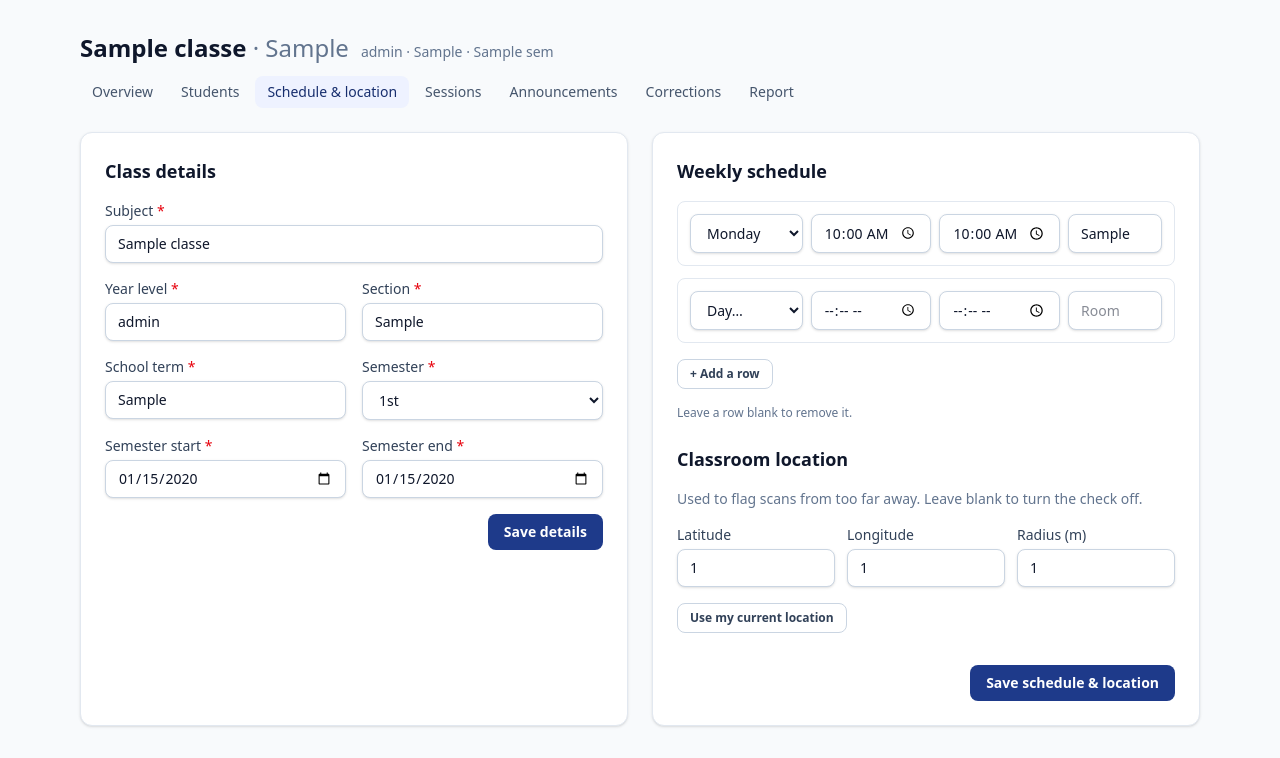
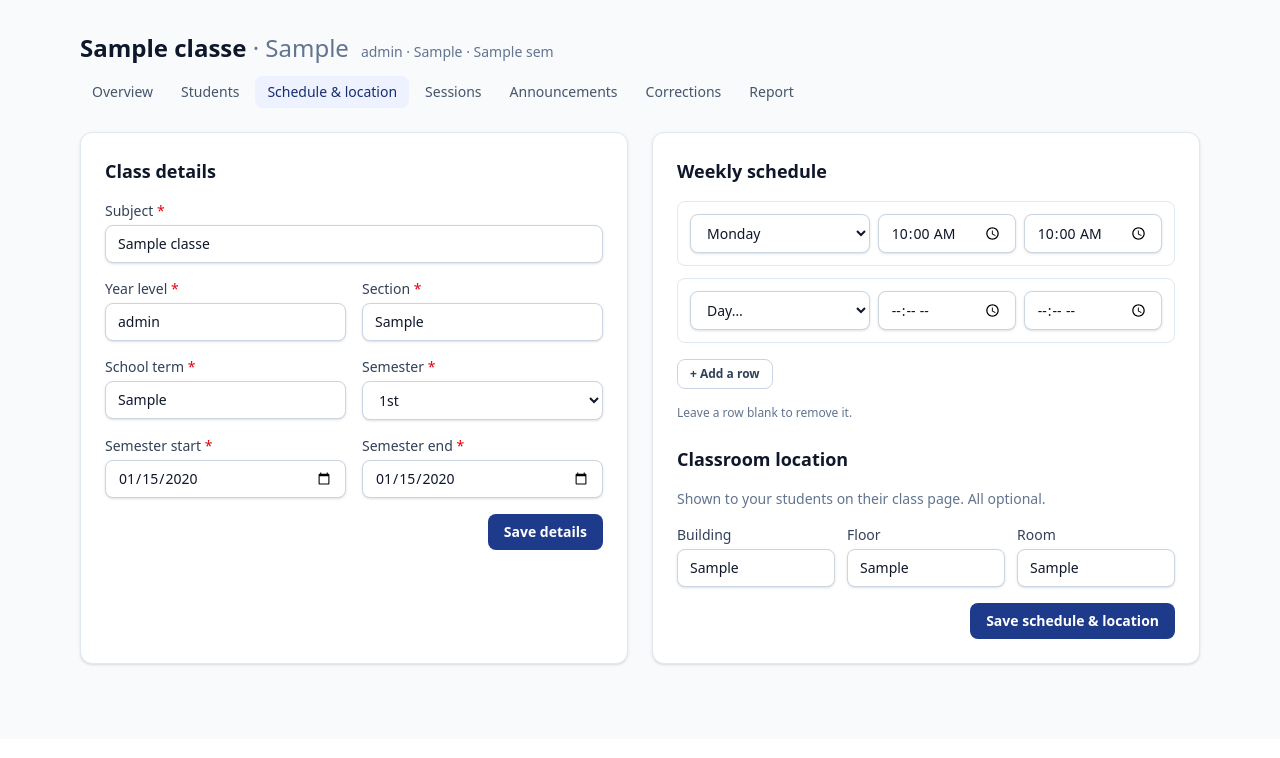
Before and after one commit to czarialorenz-art/ATTENDEASE, a Laravel app: page /classes/1/edit in a window 1280 px wide. Shown: the part 61-819 px from the top of the page. After the commit the page ends 727 px from the top, so only its background shows below. Run offline with Laravel 12, Linux system fonts and the light colour scheme; a user stored in the database is signed in; data comes from the database, SQL or seed files in the repository; tables that the repository leaves empty hold one stand-in row (values such as "Sample post"); data that the repository does not hold is empty; style sheets or scripts are compiled from the project's sources.

Commit message:
Classroom location as building, floor and room
The weekly schedule rows no longer have a Room box, and the map
fields (latitude, longitude, radius, "Use my current location") are
removed. The classroom location is now the class's building, floor
and room (new nullable columns on classes), shown on the teacher's
class overview and the student's class page. Saving the form clears
any old coordinates, so the TOO_FAR distance flag is off. PRD updated
(FR-CLS-03, FR-CLS-08, FR-ATT-10, data model).

Co-Authored-By: Claude Opus 5.5 <noreply@anthropic.com>

```diff
--- a/attendease/app/Http/Controllers/ClassController.php
+++ b/attendease/app/Http/Controllers/ClassController.php
@@ -73,7 +73,8 @@ class ClassController extends Controller
         $this->authorize('update', $class);
 
         $rows = collect($request->input('schedules', []))
-            ->filter(fn ($r) => filled($r['day_of_week'] ?? null) || filled($r['start_time'] ?? null) || filled($r['end_time'] ?? null) || filled($r['room'] ?? null))
+            ->filter(fn ($r) => filled($r['day_of_week'] ?? null) || filled($r['start_time'] ?? null) || filled($r['end_time'] ?? null))
+            ->map(fn ($r) => array_intersect_key($r, array_flip(['day_of_week', 'start_time', 'end_time'])))
             ->values()
             ->all();
         $request->merge(['schedules' => $rows]);
@@ -83,10 +84,10 @@ class ClassController extends Controller
             'schedules.*.day_of_week' => ['required', 'integer', 'between:0,6'],
             'schedules.*.start_time' => ['required', 'date_format:H:i'],
             'schedules.*.end_time' => ['required', 'date_format:H:i', 'after:schedules.*.start_time'],
-            'schedules.*.room' => ['nullable', 'string', 'max:100'],
-            'latitude' => ['nullable', 'numeric', 'between:-90,90', 'required_with:longitude'],
-            'longitude' => ['nullable', 'numeric', 'between:-180,180', 'required_with:latitude'],
-            'radius_m' => ['nullable', 'integer', 'min:10', 'max:5000'],
+            // Classroom location: building, floor and room name.
+            'building' => ['nullable', 'string', 'max:100'],
+            'floor' => ['nullable', 'string', 'max:50'],
+            'room' => ['nullable', 'string', 'max:100'],
         ], [
             'schedules.*.end_time.after' => 'Each end time must be after its start time.',
         ]);
@@ -94,12 +95,16 @@ class ClassController extends Controller
         DB::transaction(function () use ($class, $data) {
             $class->schedules()->delete();
             foreach ($data['schedules'] ?? [] as $row) {
-                $class->schedules()->create($row);
+                $class->schedules()->create($row); // rooms now live on the class, not on each row
             }
             $class->update([
-                'latitude' => $data['latitude'] ?? null,
-                'longitude' => $data['longitude'] ?? null,
-                'radius_m' => $data['radius_m'] ?? 100,
+                'building' => filled($data['building'] ?? null) ? trim($data['building']) : null,
+                'floor' => filled($data['floor'] ?? null) ? trim($data['floor']) : null,
+                'room' => filled($data['room'] ?? null) ? trim($data['room']) : null,
+                // Map coordinates were removed from the form, so the distance (TOO_FAR) check is off.
+                'latitude' => null,
+                'longitude' => null,
+                'radius_m' => 100,
             ]);
         });
 
--- a/attendease/app/Models/SchoolClass.php
+++ b/attendease/app/Models/SchoolClass.php
@@ -25,7 +25,16 @@ class SchoolClass extends Model
     protected $fillable = [
         'teacher_id', 'subject', 'year_level', 'section', 'school_term', 'semester',
         'semester_start', 'semester_end', 'code', 'latitude', 'longitude', 'radius_m',
+        'building', 'floor', 'room',
     ];
+
+    /** FR-CLS-03: e.g. "Tesda Lab · 3rd floor · Main Building", or null when nothing is set. */
+    public function locationLabel(): ?string
+    {
+        $parts = array_filter([$this->room, $this->floor ? (preg_match('/floor/i', $this->floor) ? $this->floor : $this->floor.' floor') : null, $this->building], 'filled');
+
+        return $parts ? implode(' · ', $parts) : null;
+    }
 
     protected function casts(): array
     {
--- a/attendease/resources/views/classes/edit.blade.php
+++ b/attendease/resources/views/classes/edit.blade.php
@@ -16,14 +16,14 @@
             @php
                 $rows = old('schedules', $class->schedules->map(fn ($s) => [
                     'day_of_week' => $s->day_of_week, 'start_time' => substr($s->start_time, 0, 5),
-                    'end_time' => substr($s->end_time, 0, 5), 'room' => $s->room,
+                    'end_time' => substr($s->end_time, 0, 5),
                 ])->all());
-                $rows[] = ['day_of_week' => '', 'start_time' => '', 'end_time' => '', 'room' => ''];
+                $rows[] = ['day_of_week' => '', 'start_time' => '', 'end_time' => ''];
             @endphp
 
             <div id="schedule-rows" class="space-y-3">
                 @foreach ($rows as $i => $row)
-                    <div class="grid grid-cols-2 gap-2 rounded-lg border border-slate-200 p-3 sm:grid-cols-[1.2fr_1fr_1fr_1fr]" data-row>
+                    <div class="grid grid-cols-2 gap-2 rounded-lg border border-slate-200 p-3 sm:grid-cols-[1.3fr_1fr_1fr]" data-row>
                         <select name="schedules[{{ $i }}][day_of_week]" class="input col-span-2 sm:col-span-1" aria-label="Day">
                             <option value="">Day…</option>
                             @foreach (\App\Models\ClassSchedule::DAYS as $d => $name)
@@ -32,8 +32,7 @@
                         </select>
                         <input type="time" name="schedules[{{ $i }}][start_time]" value="{{ $row['start_time'] ?? '' }}" class="input" aria-label="Start time">
                         <input type="time" name="schedules[{{ $i }}][end_time]" value="{{ $row['end_time'] ?? '' }}" class="input" aria-label="End time">
-                        <input name="schedules[{{ $i }}][room]" value="{{ $row['room'] ?? '' }}" class="input col-span-2 sm:col-span-1" placeholder="Room" aria-label="Room">
-                        @foreach (['day_of_week', 'start_time', 'end_time', 'room'] as $f)
+                        @foreach (['day_of_week', 'start_time', 'end_time'] as $f)
                             @error("schedules.$i.$f")<p class="error col-span-full">{{ $message }}</p>@enderror
                         @endforeach
                     </div>
@@ -42,15 +41,14 @@
             <button type="button" class="btn-secondary btn-sm" id="add-row">+ Add a row</button>
             <p class="help">Leave a row blank to remove it.</p>
 
+            {{-- FR-CLS-03: where the class meets --}}
             <h2 class="h2 pt-2">Classroom location</h2>
-            <p class="text-sm text-slate-500">Used to flag scans from too far away. Leave blank to turn the check off.</p>
+            <p class="text-sm text-slate-500">Shown to your students on their class page. All optional.</p>
             <div class="grid gap-3 sm:grid-cols-3">
-                <x-field name="latitude" label="Latitude" :value="$class->latitude" inputmode="decimal" placeholder="14.6507" />
-                <x-field name="longitude" label="Longitude" :value="$class->longitude" inputmode="decimal" placeholder="121.0494" />
-                <x-field name="radius_m" label="Radius (m)" type="number" :value="$class->radius_m ?? 100" min="10" max="5000" />
+                <x-field name="building" label="Building" :value="$class->building" maxlength="100" placeholder="e.g. Main Building" />
+                <x-field name="floor" label="Floor" :value="$class->floor" maxlength="50" placeholder="e.g. 3rd" />
+                <x-field name="room" label="Room" :value="$class->room" maxlength="100" placeholder="e.g. Tesda Lab" />
             </div>
-            <button type="button" class="btn-secondary btn-sm" id="use-location">Use my current location</button>
-            <p id="loc-msg" class="help"></p>
 
             <div class="flex justify-end"><button class="btn-primary">Save schedule & location</button></div>
         </form>
@@ -67,16 +65,6 @@
             clone.querySelectorAll('.error').forEach(el => el.remove());
             wrap.appendChild(clone);
         });
-        document.getElementById('use-location').addEventListener('click', () => {
-            const msg = document.getElementById('loc-msg');
-            if (!navigator.geolocation) { msg.textContent = 'This browser has no location support.'; return; }
-            msg.textContent = 'Getting your location…';
-            navigator.geolocation.getCurrentPosition(p => {
-                document.getElementById('f_latitude').value = p.coords.latitude.toFixed(7);
-                document.getElementById('f_longitude').value = p.coords.longitude.toFixed(7);
-                msg.textContent = `Accuracy about ${Math.round(p.coords.accuracy)} m. Save to keep it.`;
-            }, e => { msg.textContent = 'Could not get location: ' + e.message; }, { enableHighAccuracy: true, timeout: 10000 });
-        });
     </script>
     @endpush
 </x-layouts.app>
--- a/attendease/resources/views/classes/show.blade.php
+++ b/attendease/resources/views/classes/show.blade.php
@@ -35,12 +35,13 @@
 
             <h2 class="h2 mt-6 mb-2">Weekly schedule</h2>
             @forelse ($class->schedules as $row)
-                <div class="text-sm">{{ $row->dayName() }} · {{ substr($row->start_time, 0, 5) }}–{{ substr($row->end_time, 0, 5) }} @if ($row->room) · {{ $row->room }} @endif</div>
+                <div class="text-sm">{{ $row->dayName() }} · {{ substr($row->start_time, 0, 5) }}–{{ substr($row->end_time, 0, 5) }}</div>
             @empty
                 <p class="text-sm text-slate-500">No schedule set. <a href="{{ route('classes.edit', $class) }}" class="text-brand-600 hover:underline">Add one</a>.</p>
             @endforelse
             <p class="mt-2 text-sm text-slate-500">
-                Location check: {{ $class->hasLocation() ? 'on, '.$class->radius_m.' m radius' : 'off (no classroom location set)' }}
+                Classroom: {{ $class->locationLabel() ?? 'not set' }}
+                @unless ($class->locationLabel())<a href="{{ route('classes.edit', $class) }}" class="text-brand-600 hover:underline">Add it</a>@endunless
             </p>
         </div>
     </div>
```
Also changed, not shown: attendease/docs/PRD.md (+5 -5 lines), attendease/resources/views/classes/student.blade.php (+7 -1 lines), attendease/tests/Feature/ClassEnrollmentTest.php (+23 -6 lines), attendease/tests/Feature/PagesRenderTest.php (+2 -1 lines), attendease/database/migrations/2026_11_17_000001_add_building_floor_room_to_classes.php (added).
